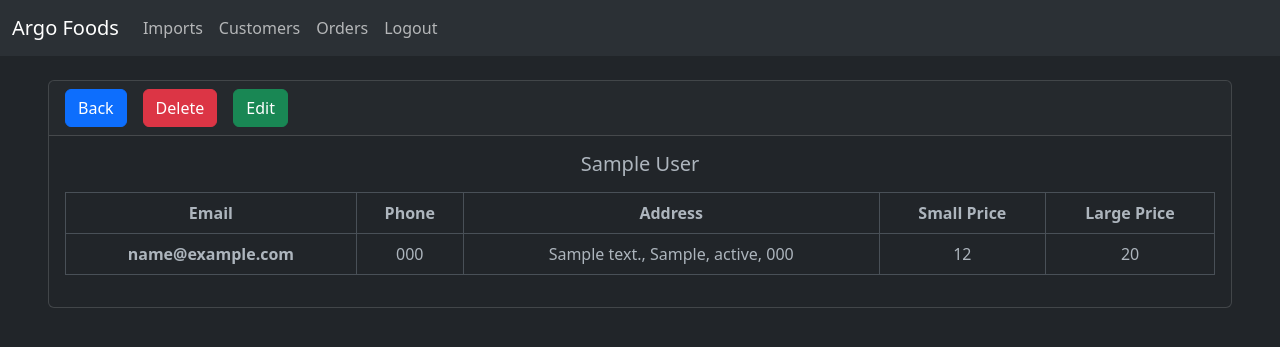
After one commit to dsmxyz/argoImports, a Django app: page /customers/1 in a window 1280 px wide. The commit adds this page. Shown: the top 347 px of the page. Run offline with Django 4.2, Linux system fonts and the light colour scheme; a user stored in the database is signed in; tables that the repository leaves empty hold one stand-in row (values such as "Sample post").

Commit message:
added customerInfo

```diff
--- /dev/null
+++ b/website/templates/customerInfo.html
@@ -0,0 +1,45 @@
+{% extends 'base.html' %}
+{% block content %}
+
+<div class="mx-5">
+    <div class="card text-center">
+        <div class="card-header">
+        <ul class="nav nav-pills card-header-pills">
+            <li class="nav-item">
+            <a class="btn btn-primary mx-2" href="{% url 'customers' %}">Back</a>
+            </li>
+            <li class="nav-item">
+            <a class="btn btn-danger mx-2" href="#">Delete</a>
+            </li>
+            <li class="nav-item">
+            <a class="btn btn-success mx-2" aria-disabled="true">Edit</a>
+            </li>
+        </ul>
+        </div>
+        <div class="card-body">
+        <h5 class="card-title">{{ customerInfo.name }}</h5>
+        <p class="card-text">
+            <table class="table table-bordered">
+                <thead>
+                    <tr>
+                        <th scope="col">Email</th>
+                        <th scope="col">Phone</th>
+                        <th scope="col">Address</th>
+                        <th scope="col">Small Price</th>
+                        <th scope="col">Large Price</th>
+                    </tr>
+                </thead>
+                <tbody>
+                    <th scope="row">{{ customerInfo.email }}</th>
+                    <td>{{ customerInfo.phone }}</td>
+                    <td>{{ customerInfo.address }}, {{ customerInfo.city }}, {{ customerInfo.state }}, {{ customerInfo.zipcode }}</td>
+                    <td>12</td>
+                    <td>20</td>
+                </tbody>
+            </table>
+        </p>
+        </div>
+    </div>
+</div>
+
+{% endblock %}
--- a/website/urls.py
+++ b/website/urls.py
@@ -7,5 +7,6 @@ urlpatterns = [
     path('logout/', views.logout_user, name='logout'),
     path('register/', views.register_user, name='register'),
     path('customers/', views.customers, name="customers"),
+    path('customers/<int:pk>', views.customerInfo, name="customerInfo"),
 
 ]
--- a/website/views.py
+++ b/website/views.py
@@ -35,3 +35,12 @@ def register_user(request):
 def customers(request):
     customers=Customer.objects.all()
     return render(request, 'customers.html', {'customers':customers})
+
+def customerInfo(request,pk):
+    if request.user.is_authenticated:
+        #Look up record
+        customerInfo=Customer.objects.get(id=pk)
+        return render(request, 'customerInfo.html', {'customerInfo':customerInfo})
+    else:
+        messages.success(request, 'You must be logged in to view this page')
+        return redirect('home')
```
Also changed, not shown: website/templates/customers.html (+3 -45 lines).
